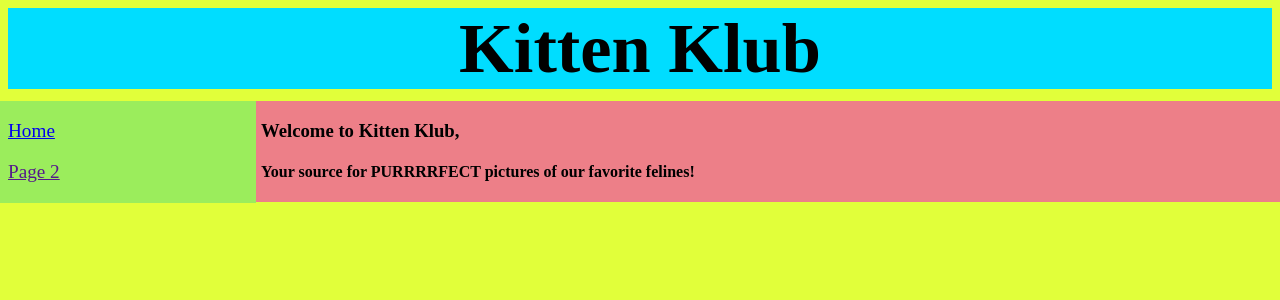
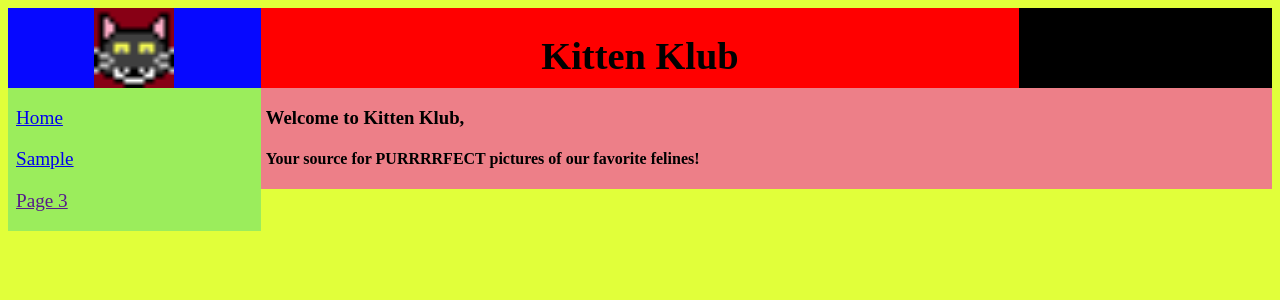
Before and after one commit to oconnells0/KittenKlub, a PHP site: page /Pages/home.html in a window 1280 px wide. Shown: the top 300 px of the page. Run offline with PHP 8.4, Linux system fonts and the light colour scheme.

Commit message:
Made Sample Pics Page

```diff
--- a/CSS/home.css
+++ b/CSS/home.css
@@ -1,28 +1,58 @@
 #header {
+    margin: 0px auto;
     width: 100%;
-    text-align: center;
-    font-size: 2.2em;
-    margin-bottom: -1em;
+    height: 80px;
     background-color: #00ddff;
 }
-#header title {
+#title {
+    float: left;
+    margin: 0px;
+    width: 60%;
+    height: 80px;
+    text-align: center;
+    font-size: 120%;
+    background-color: #ff0000;
+}
+#logo {
+    float: left;
+    margin: 0px;
+    width: 20%;
+    height: 80px;
+    text-align: center;
+    background-color: #0608ff;
+}
+#img {
+    height: 80px;
+    width: auto;
+}
 
+#something {
+    float: left;
+    margin: 0px;
+    width: 20%;
+    height: 80px;
+    background-color: #000000;
+}
+
+#everything {
+    margin: 0px auto;
+    width: 100%;
 }
 
 #nav-bar {
+    float: left;
+    margin: 0px;
     width: 20%;
-    left: 0;
     font-size: 1.2em;
     text-indent: 8px;
-    position: absolute;
     background-color: #9bed5c;
 }
 
 #content {
+    float: left;
+    margin: 0px;
     width: 80%;
-    left: 20%;
     text-indent: 5px;
-    position: absolute;
     background-color: #ed7f88;
 }
 
--- a/Pages/home.html
+++ b/Pages/home.html
@@ -8,21 +8,41 @@
 
 <body>
     <div id="header">
-        <h1 id="title">Kitten Klub</h1>
+
+        <div id="logo">
+            <img id="img" src="../Pics/CatIcon.png" alt="">
+        </div><!-- /logo -->
+
+        <div id="title">
+            <h1>Kitten Klub</h1>
             <a id="home-link" href="./home.html"
                title="Link to home page">
             </a>
+        </div><!-- /title -->
+
+        <div id="something">
+            <h3>something</h3>
+        </div><!-- /something -->
+
     </div><!-- /header -->
+
+
+
+    <div id="everything">
 
         <div id="nav-bar">
             <p><a href="./home.html">Home</a></p>
-        <p><a href="">Page 2</a></p>
+            <p><a href="./sample-images.html">Sample</a></p>
+            <p><a href="">Page 3</a></p>
         </div><!-- /nav-bar -->
 
         <div id="content">
             <h3>Welcome to Kitten Klub,</h3>
             <h4>Your source for PURRRRFECT pictures of our favorite felines!</h4>
         </div><!-- /content -->
+
+    </div>
+
 </body>
 
 </html>
```
Also changed, not shown: CSS/sample-images.css (added, +11 -0 lines), Pages/sample-images.html (added, +65 -0 lines), Pics/Sample/desktop.ini (added, +10 -0 lines), Pics/Sample/20160712_202840.jpg (added), Pics/Sample/20160724_082438.jpg (added), Pics/Sample/20160815_121059.jpg (added), Pics/Sample/20160816_184406.jpg (added), 5 other files. Lines whose indentation alone changed are shown as unchanged.
